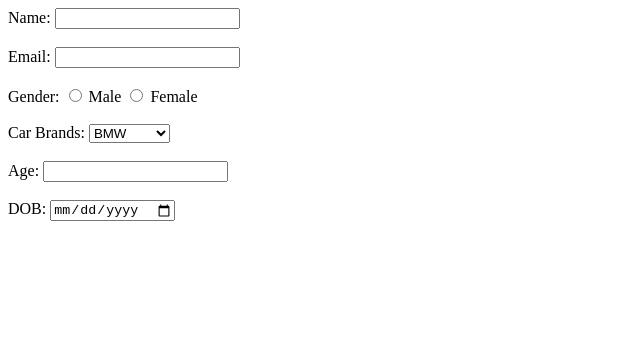
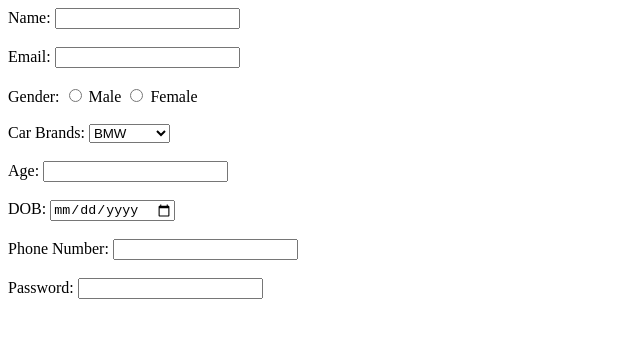
Before and after one commit to acciojob/signup-form-car-ialloyd, a website: page main.html in a window 1280 px wide. Shown: the whole page, without its empty margins (0-640 px from the left). Drawn offline with Linux system fonts and the light colour scheme.

Commit message:
created a submission

```diff
--- a/main.html
+++ b/main.html
@@ -36,7 +36,16 @@
 		<input type="number" id="age" name="age" required><br><br>
 
 		<label for="dob">DOB:</label>
-		<input type="date" id="dob", name="dob" required><br><br>
+		<input type="date" id="dob" name="dob" required><br><br>
+
+		<label for="ph">Phone Number:</label>
+		<input type="tel" id="ph" name="ph"><br><br>
+
+		<label for="pwd">Password:</label>
+		<input type="password" id="pwd" name="pwd"><br><br>
+
+
+
 
 
 
```
